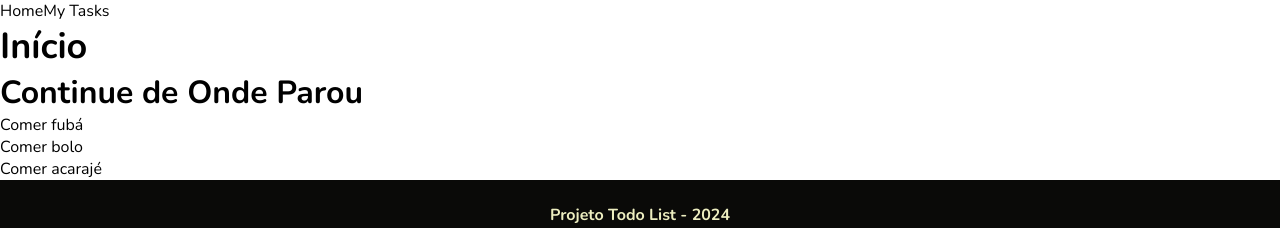
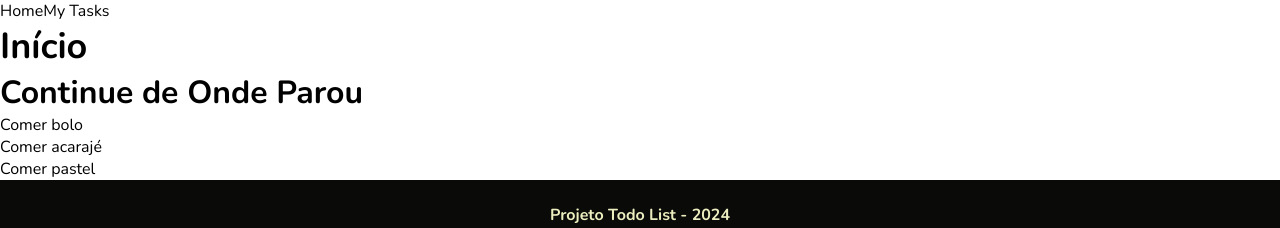
Before and after one commit to trsaints/todo-trilha-tic, a React (Vite) app: page / in a window 1280 px wide. Shown: the top 228 px of the page. Built offline with nearby package versions, Linux system fonts and the light colour scheme.

Commit message:
feat: add new tasks to the context

```diff
--- a/src/components/TaskForm/TaskForm.tsx
+++ b/src/components/TaskForm/TaskForm.tsx
@@ -1,9 +1,11 @@
-import { FormEvent, useState } from 'react'
+import { FormEvent, useContext, useState } from 'react'
 import { Button } from '../Button'
 import { TextField } from '../TextField'
 import { Priority, Task } from '../../Types/Task'
+import { TaskContext } from '../../context/TaskContext'
 
 function Root() {
+	const { tasks, setTasks } = useContext(TaskContext)
 	const [task, setTask] = useState<Task>()
 	const today = new Date()
 
@@ -20,12 +22,16 @@ function Root() {
 		}
 
 		setTask(formTask)
+	}
 
-		console.log(formTask)
+	const createTask = (e: FormEvent) => {
+		e.preventDefault()
+
+		if (task) setTasks([...tasks, task])
 	}
 
 	return (
-		<form onChange={saveTaskTemporarly}>
+		<form onChange={saveTaskTemporarly} onSubmit={createTask}>
 			<fieldset>
 				<legend>Nova Tarefa</legend>
 
--- a/src/pages/Home/Home.tsx
+++ b/src/pages/Home/Home.tsx
@@ -7,7 +7,7 @@ import { TaskContext } from '../../context/TaskContext'
 
 function Root() {
 	const { tasks } = useContext(TaskContext)
-	const latestTasks = tasks.slice(0, 3)
+	const latestTasks = tasks.slice(-3)
 
 	return (
 		<Block.Root name="home">
--- a/src/pages/MyTasks/MyTasks.tsx
+++ b/src/pages/MyTasks/MyTasks.tsx
@@ -2,16 +2,27 @@ import { Button } from '../../components/Button'
 import { Heading } from '../../components/Heading'
 import { Block } from '../../components/Block'
 import { TaskForm } from '../../components/TaskForm'
+import { BlockElement } from '../../components/BlockElement'
+import { useContext } from 'react'
+import { TaskContext } from '../../context/TaskContext'
+import { TaskList } from '../../components/TaskList'
 
 function Root() {
+	const { tasks } = useContext(TaskContext)
+
 	return (
 		<Block.Root name="my-tasks">
 			<Heading.Root>minhas tarefas</Heading.Root>
 
-			<Button.Root variant="primary" type="button">
-				criar tarefa
-			</Button.Root>
-			<TaskForm.Root />
+			<BlockElement.Root name="options">
+				<Button.Root variant="primary" type="button">
+					criar tarefa
+				</Button.Root>
+
+				<TaskForm.Root />
+			</BlockElement.Root>
+
+			<TaskList.Root tasks={tasks} />
 		</Block.Root>
 	)
 }
```
